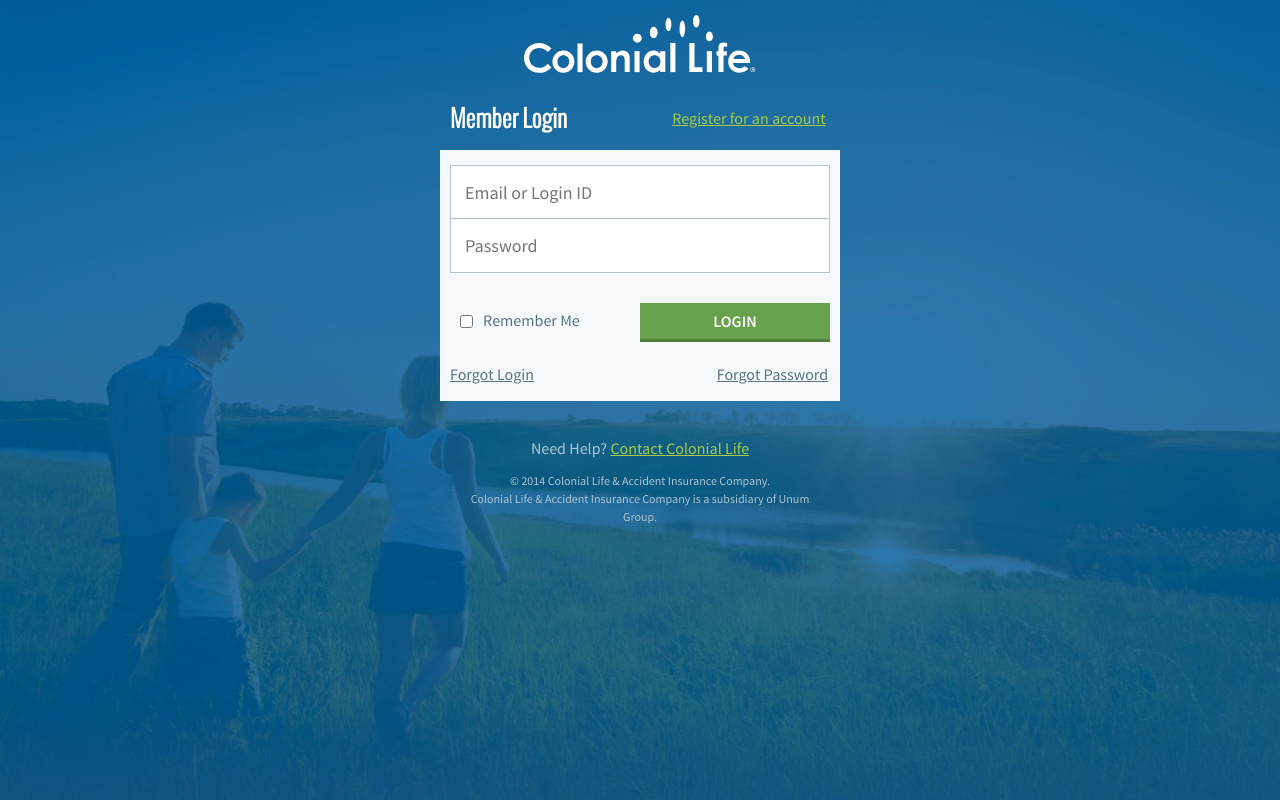
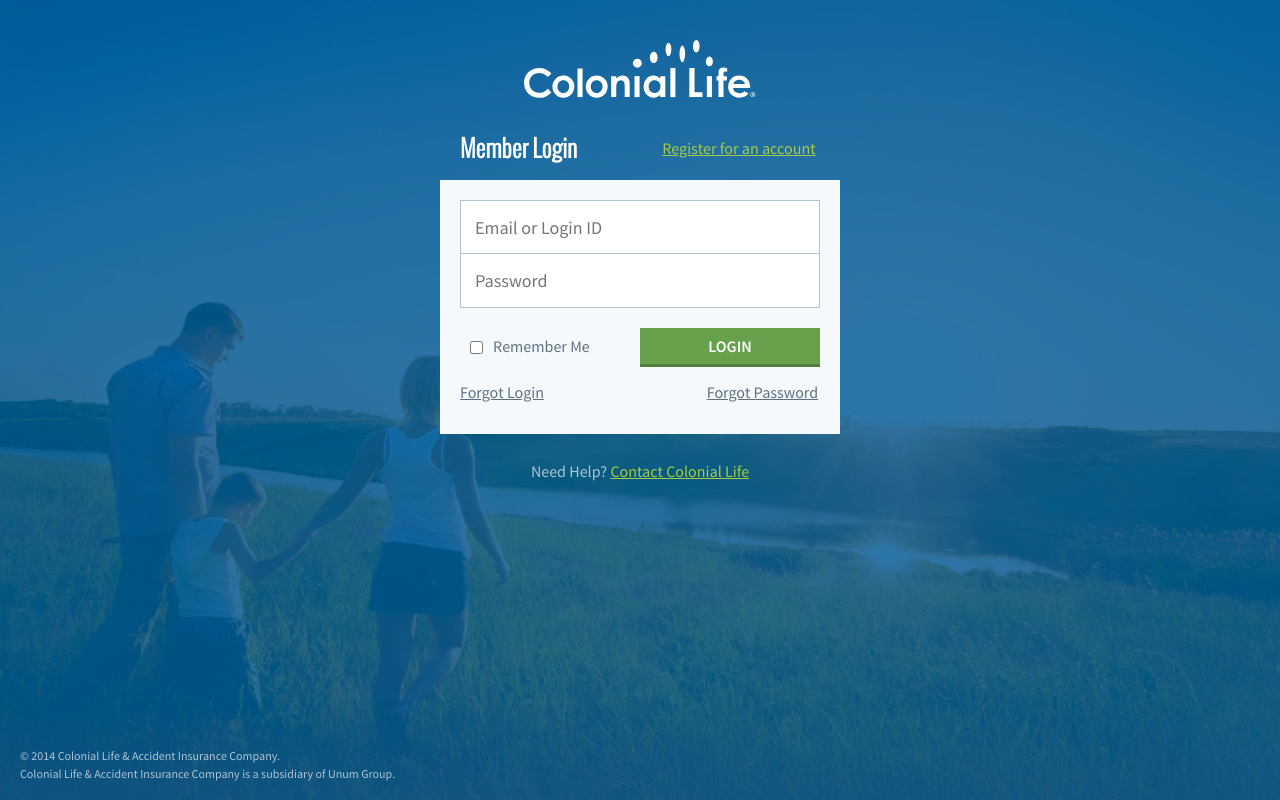
Before and after one commit to tyleryoungblood/password-reset, a website: page index.html in a window 1280 px wide. Drawn offline with nearby package versions, Linux system fonts and the light colour scheme.

Commit message:
improve responsive layout dims

```diff
--- a/scss/site.scss
+++ b/scss/site.scss
@@ -47,7 +47,13 @@
   background: url(../img/logo-one-color.svg) no-repeat;
   width: 232px;
   height: 58px;
-  margin: 15px auto 30px auto ;
+  margin: 15px auto 20px;
+  @media (min-width: 431px) and (max-width: 500px) {
+    margin: 30px auto 25px;
+  }
+  @media (min-width: 501px) {
+    margin: 40px auto 35px;
+  }
 }
 
 a {
@@ -60,6 +66,9 @@
 
 header, footer {
   padding: 0 10px;
+  @media (min-width: 431px) {
+    padding: 0 20px;
+  }
 }
 
 header {
@@ -90,6 +99,9 @@
     display: inline-block;
     width: 45%;
     vertical-align: middle;
+    @media (max-width: 360px) {
+      font-size: 20px;
+    }
   }
 }
 
@@ -104,7 +116,10 @@
   width: 100%;
   background: $snow;
   padding: 15px 10px;
-  margin: 15px 0;
+  margin: 15px 0 0;
+  @media (min-width: 431px) {
+    padding: 20px 20px 30px;  // T, RL, B
+  }
 }
 
 input {
@@ -133,31 +148,35 @@
   }
   &[type='checkbox'] {
     float: left;
-    margin: 7px 10px 10px 10px;
+    margin: 7px 10px 0;
   }
 }
 
 label {
   color: $slate;
   font-weight: normal;
+  margin-bottom: 0;
 }
 
 .check-wrap {
-  margin-top: 25px;
+  padding: 0;
+  margin-top: 3px;
   display: inline-block;
   width: 100%;
   @media (min-width: 431px) {
     width: 50%;
     float: left;
+    margin-top: 16px;
   }
 }
 
-button {
+.btn {
   width: 100%;
-  margin: 20px 0 !important; // .btn class has margin-bottom of 0
+  margin: 20px 0 17px; // .btn class has margin-bottom of 0
   display: inline-block;
   @media (min-width: 431px) {
     width: 50%;
+    margin: 10px 0 13px;
   }
 }
 
@@ -166,6 +185,10 @@
     color: $slate;
     display: inline-block;
     width: 50%;
+    margin-bottom: 8px;
+    @media (min-width: 431px) {
+      margin-bottom: 0;
+    }
     &:first-child {
       margin-right: -0.32em;
     }
@@ -181,10 +204,21 @@
 
 
 footer {
-  padding: 20px;
+  padding: 15px 20px 20px;
   color: $tin;
   text-align: center;
+  @media (min-width: 501px ) {
+    padding-top: 25px;
+  }
+
   .copy {
     font-size: 12px;
+    margin-top: 30px;
+    @media (min-width: 431px) {
+      position: absolute;
+      bottom: 5px;
+      left: 20px;
+      text-align: left;
+    }
   }
 }
```
Also changed, not shown: css/site.css.
